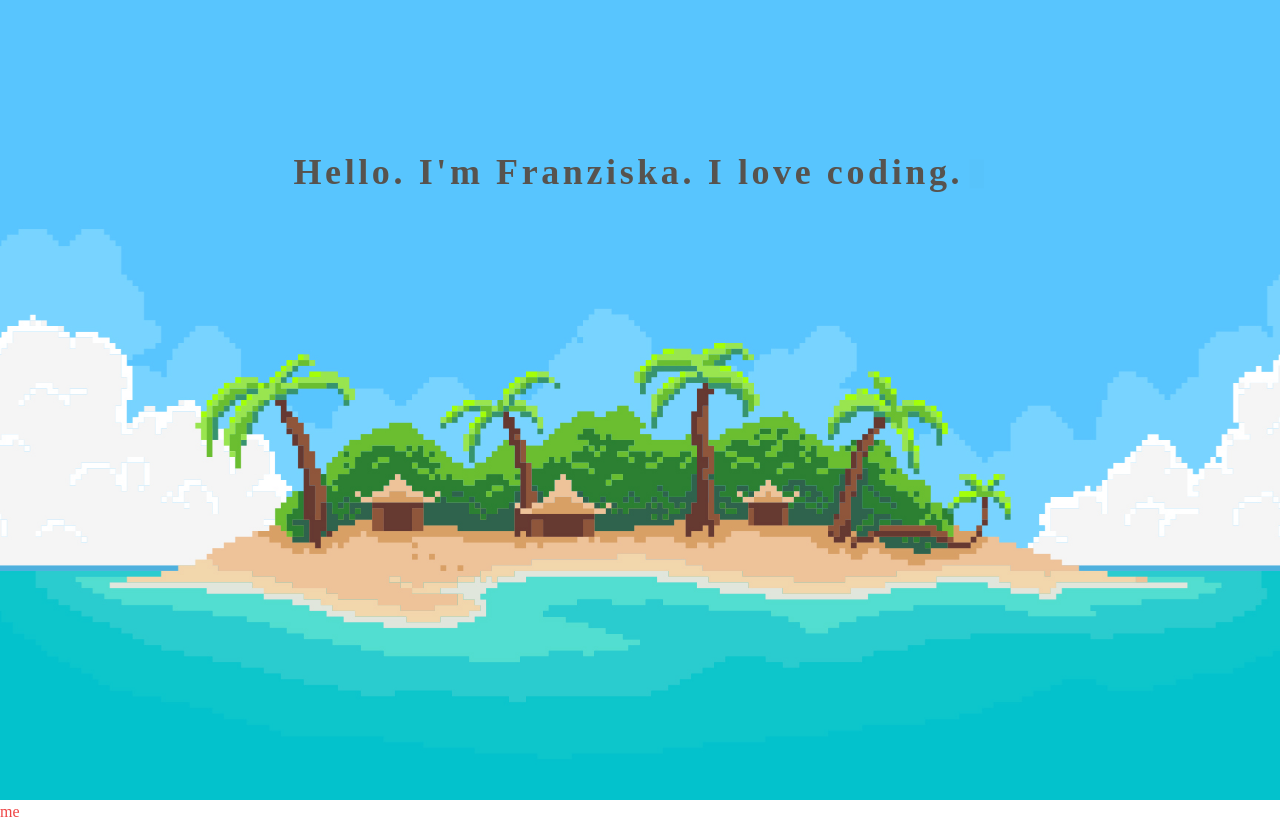
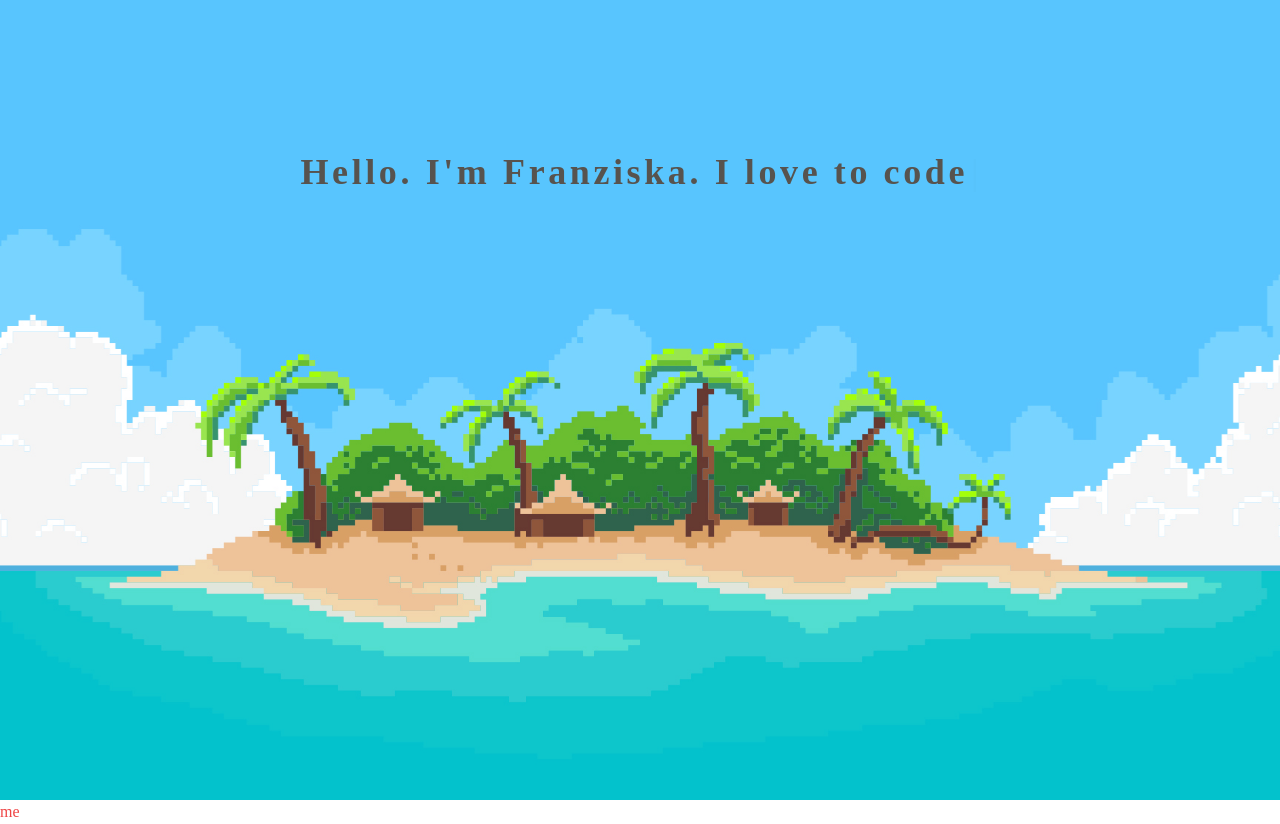
Before and after one commit to FrankieSlinn/frankissling, a React (Create React App) app: page /#/ in a window 1280 px wide. Built offline with nearby package versions, Linux system fonts and the light colour scheme.

Commit message:
cursor ok

```diff
--- a/src/Components/Homepage/Homepage.js
+++ b/src/Components/Homepage/Homepage.js
@@ -1,20 +1,29 @@
 import React, { useState, useEffect } from 'react';
 import { Typewriter } from 'react-simple-typewriter';
-
 
 const island = require('../../images/island.jpg');
 
 export default function Homepage() {
+  const [cursorVisible, setCursorVisible] = useState(true);
+  const [typingComplete, setTypingComplete] = useState(false);
 
+  const handleTypingComplete = () => {
+    setTypingComplete(true);
+    setTimeout(() => {
+      setCursorVisible(false);
+
+    }, 9000);
+  };
 
   return (
     <div className="h-screen flex items-center justify-center bg-cover bg-center bg-no-repeat" style={{ backgroundImage: `url(${island})` }}>
-      <p id="intro" className="tracking-widest font-handjet font-bold absolute top-36 text-4xl text-center leading-[3.5rem]">
+      <p id="intro" className="tracking-widest font-handjet font-bold absolute top-36 text-4xl text-left leading-[3.5rem]">
         <Typewriter
-          words={["Hello. I'm Franziska. I love coding."]}
+          words={["Hello. I'm Franziska. I love to code."]}
           cursor
-          cursorStyle={'▮'}
+          cursorStyle={cursorVisible ? (typingComplete ? 'opacity-0' : '|') : 'opacity-0'}
           typeSpeed={150}
+          onLoopDone={handleTypingComplete}
         />
       </p>
     </div>
```
Also changed, not shown: src/images/Cow.png (added).
